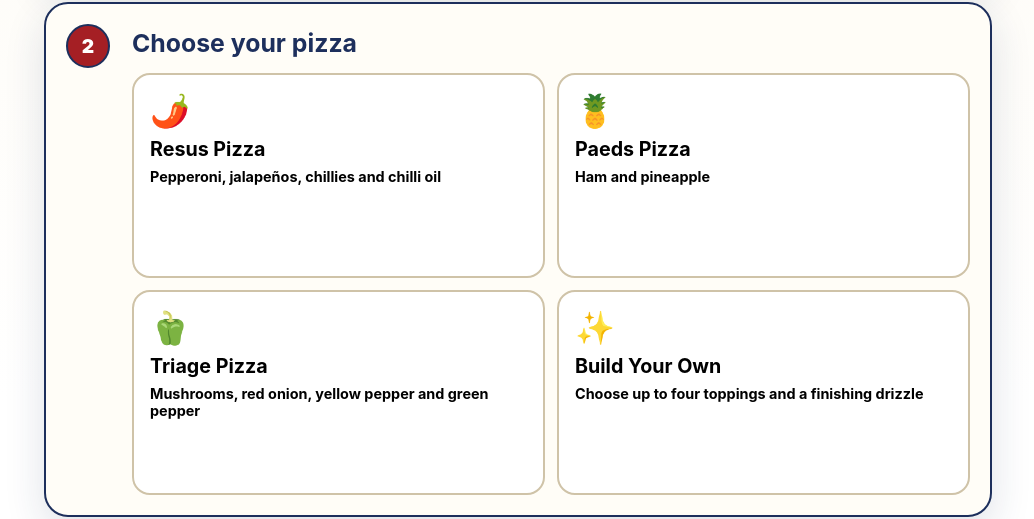
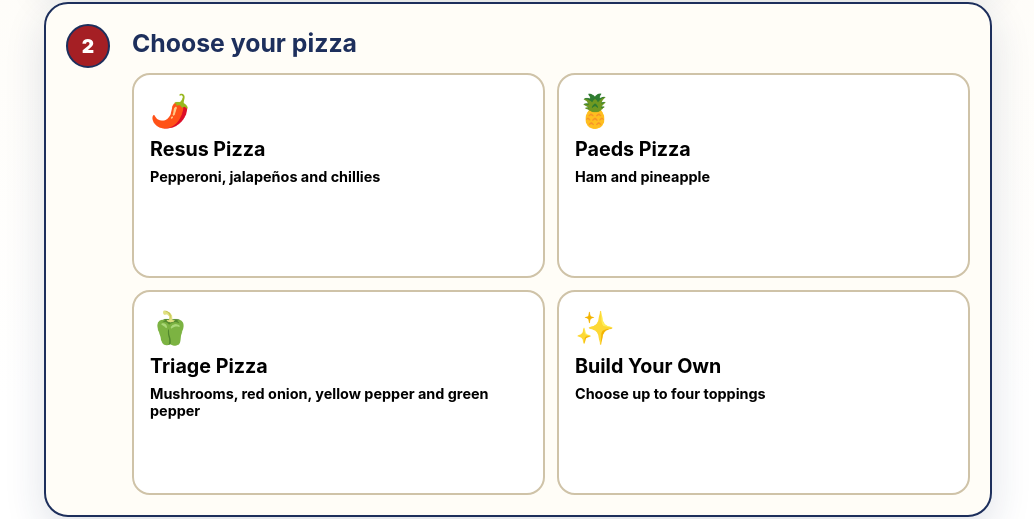
Before and after one commit to quinoteol-hue/glamfest-pizza, a website: page public/index.html in a window 1280 px wide. Shown: the part 1225-1744 px from the top of the page, without its empty margins (122-1156 px from the left). Drawn offline with Linux system fonts and the light colour scheme; no server answers.

Commit message:
Remove drizzle choices and oil descriptions from ordering pages

```diff
--- a/public/index.html
+++ b/public/index.html
@@ -16,11 +16,11 @@
     <form id="orderForm" novalidate>
       <section class="step-card"><div class="step-number">1</div><div class="step-content"><h2>Who is collecting?</h2><label for="customerName">Collector name</label><input id="customerName" name="customerName" maxlength="60" autocomplete="name" placeholder="Enter your name" required></div></section>
       <section class="step-card"><div class="step-number">2</div><div class="step-content"><h2>Choose your pizza</h2><div class="pizza-grid">
-        <button type="button" class="pizza-card" data-special="resus"><span class="pizza-icon">🌶️</span><strong>Resus Pizza</strong><small>Pepperoni, jalapeños, chillies and chilli oil</small></button>
+        <button type="button" class="pizza-card" data-special="resus"><span class="pizza-icon">🌶️</span><strong>Resus Pizza</strong><small>Pepperoni, jalapeños and chillies</small></button>
         <button type="button" class="pizza-card" data-special="paeds"><span class="pizza-icon">🍍</span><strong>Paeds Pizza</strong><small>Ham and pineapple</small></button>
         <button type="button" class="pizza-card" data-special="triage"><span class="pizza-icon">🫑</span><strong>Triage Pizza</strong><small>Mushrooms, red onion, yellow pepper and green pepper</small></button>
-        <button type="button" class="pizza-card" data-special="custom"><span class="pizza-icon">✨</span><strong>Build Your Own</strong><small>Choose up to four toppings and a finishing drizzle</small></button>
-      </div><div id="customBuilder" class="builder hidden"><h3>Choose up to 4 toppings</h3><p class="muted"><span id="toppingCount">0</span>/4 selected</p><div id="toppings" class="choice-grid"></div><h3>Finishing drizzle</h3><div id="oils" class="choice-grid compact"></div></div></div></section>
+        <button type="button" class="pizza-card" data-special="custom"><span class="pizza-icon">✨</span><strong>Build Your Own</strong><small>Choose up to four toppings</small></button>
+      </div><div id="customBuilder" class="builder hidden"><h3>Choose up to 4 toppings</h3><p class="muted"><span id="toppingCount">0</span>/4 selected</p><div id="toppings" class="choice-grid"></div></div></div></section>
 
       <section class="step-card"><div class="step-number">3</div><div class="step-content"><h2 id="slotTitle">Choose a collection time</h2><div id="staffSlot"><label for="slot">Available slots</label><select id="slot" name="slot" required><option value="">Loading times…</option></select><p class="muted" id="slotHelp">Collection runs from 12:00 to 14:30.</p></div><div id="auditSlot" class="audit-slot hidden"><div class="audit-time" id="auditTime">--:--</div><p id="auditSlotText">Your pizza will be ready for the start of your break.</p></div></div></section>
       <section class="step-card review-card"><div class="step-number">4</div><div class="step-content"><h2>Review your order</h2><div id="review" class="review"><p>Choose your pizza to see the order summary.</p></div><label class="confirm"><input id="confirm" type="checkbox" required> I have checked the name, pizza and collection time.</label></div></section>
@@ -29,7 +29,7 @@
     <section id="success" class="success hidden" aria-live="polite"><div class="official-brand success-brand"></div><div class="success-icon">✓</div><h2>Your pizza is booked!</h2><p class="pop-note">Pick up your soft drink when you collect. Grazie, ED team!</p><div id="successDetails"></div><div class="donate-block success-donate"><p class="donate-ask">Enjoying your pizza? Help us keep wellbeing days going.</p><a class="donate-button big" href="https://paymentrequest.natwestpayit.com/reusable-links/4c1f2b55-f1cd-496e-abe3-6e354f456e33" target="_blank" rel="noopener noreferrer"><span class="donate-heart">❤️</span><span><strong>Donate to the ED Wellbeing Fund</strong><small>Tap here – any amount, optional</small></span><span class="donate-arrow">→</span></a><p class="donate-note">Donations support ED wellbeing activities. The payment page shows Matthew Lyons as the recipient.</p></div><button id="anotherOrder" class="secondary" type="button">Order another pizza</button></section>
   </main>
   <footer><div class="footer-cols"><div><span class="footer-kicker">Funded by</span><strong>Doctor Mo &amp; the Wellbeing Team</strong></div><div><span class="footer-kicker">❤️ We accept donations</span><strong>to help us grow future wellbeing activities for our ED team</strong><a class="donate-button" href="https://paymentrequest.natwestpayit.com/reusable-links/4c1f2b55-f1cd-496e-abe3-6e354f456e33" target="_blank" rel="noopener noreferrer"><span class="donate-heart">❤️</span><span><strong>Donate to the ED Wellbeing Fund</strong><small>Tap here – any amount, optional</small></span><span class="donate-arrow">→</span></a></div></div><a class="kitchen-admin-link" href="/admin">🔐 Kitchen Admin</a></footer>
-  <script src="/app.js?v=3" defer></script>
+  <script src="/app.js?v=4" defer></script>
   <script src="/ingredient-images.js?v=1" defer></script>
 </body>
 </html>
```
